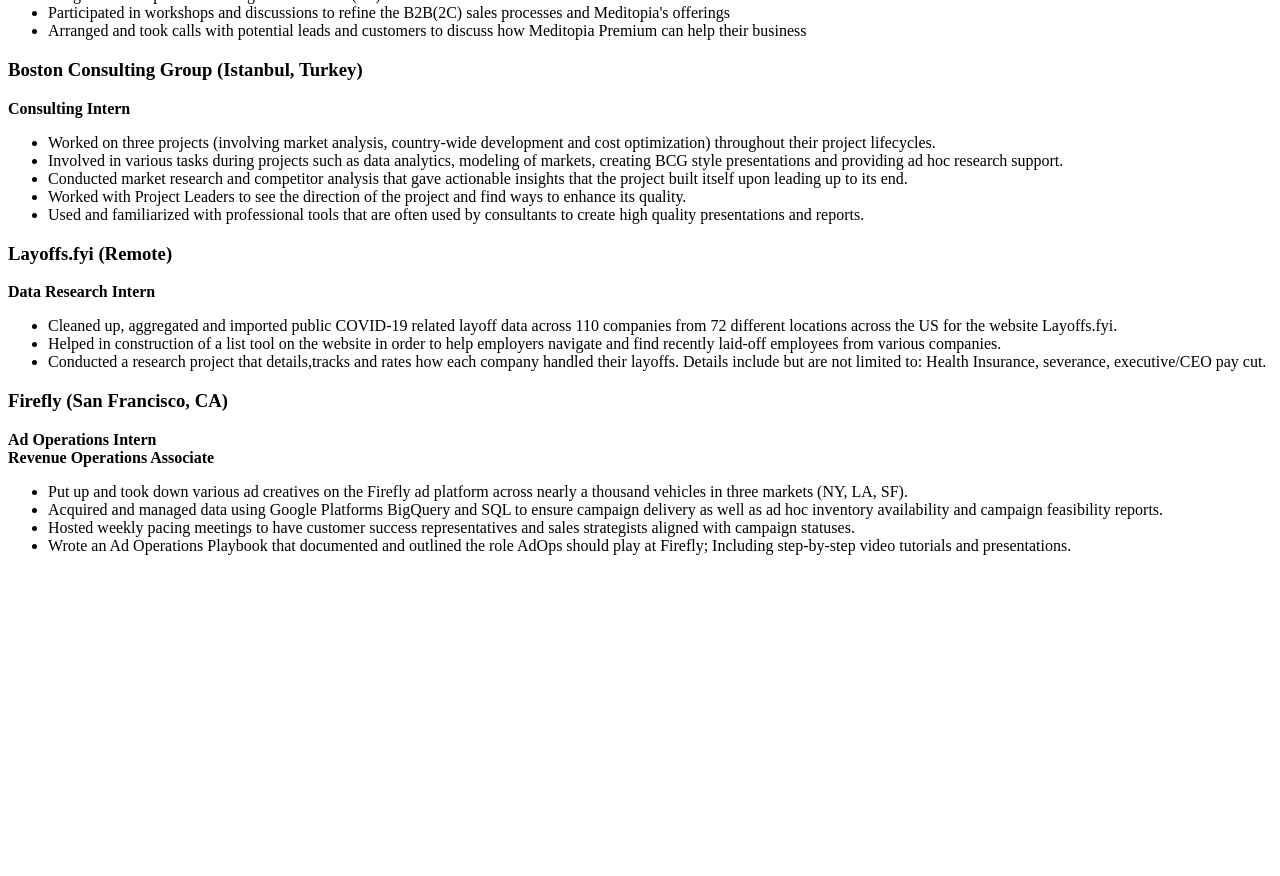
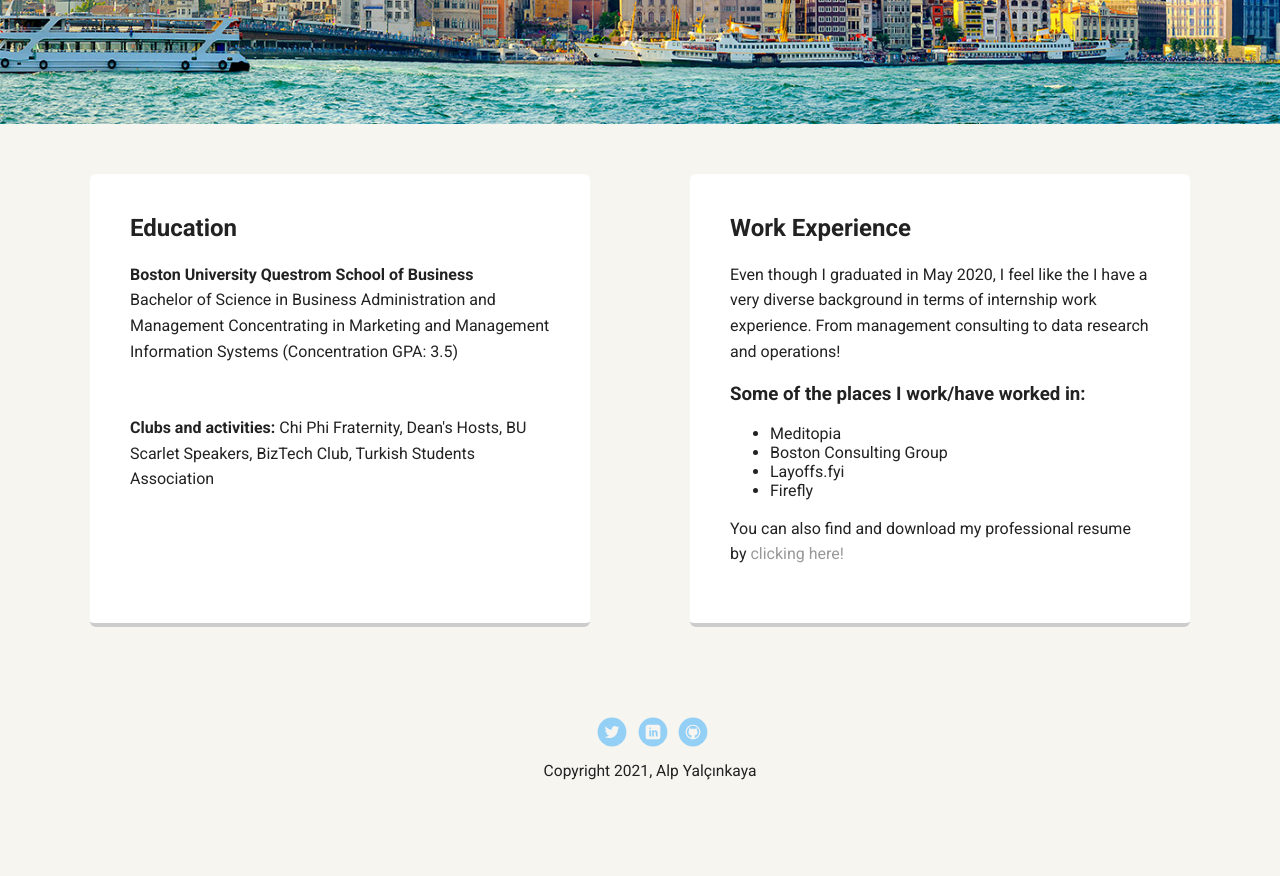
Before and after one commit to alpyalcinkaya/TechDegree-Project-1, a plain HTML site: page experience.html in a window 1280 px wide. Shown: the part 346-1222 px from the top of the page. Before the commit the page ends 917 px from the top, so only its background shows below. Drawn offline with Linux system fonts and the light colour scheme; a web font is replaced by a local one.

Commit message:
Linked CSS with Experiences page, tweaked content
-Reduced profile image size
-Changed the transform animation

```diff
--- a/experience.html
+++ b/experience.html
@@ -4,8 +4,11 @@
     <meta charset="UTF-8">
     <meta name="viewport" content="width=device-width, initial-scale=1.0">
     <title>Alp's Experiences</title>
+    <link rel="stylesheet" href="styles.css">
+    <link href="https://fonts.googleapis.com/css?family=Muli%7CRoboto:400,300,500,700,900" rel="stylesheet">
 </head>
 <body>
+
  <div class="main-nav">
     <ul class="nav">
         <li class="name">Alp Yalçınkaya</li>
@@ -14,57 +17,43 @@
     </ul>
  </div>
 
-  <main>
-    <section><!--Education Section-->
+  <header>
+    <img src="images/me.jpg" alt="Picture of Alp Yalçınkaya" class="profile-image">
+    <h1 class="tag name">Here's a bit about my experiences!</h1>
+  </header>
+
+  <main class="flex">
+    <section class="card"> <!--Education Section-->
         <h2>Education</h2>
         <p><strong>Boston University Questrom School of Business</strong><br>
         Bachelor of Science in Business Administration and Management Concentrating in Marketing and Management Information Systems (Concentration GPA: 3.5)
         </p>
+        </br>
+        <p><strong>Clubs and activities:</strong> Chi Phi Fraternity, Dean's Hosts, BU Scarlet Speakers, BizTech Club, Turkish Students Association</p>
     </section>
 
-    <section>  <!-- Work Experience section-->
+    <section class="card">  <!-- Work Experience section-->
         <h2>Work Experience</h2>
-            <h3>Meditopia (Istanbul, Turkey)</h3>
-            <p><strong>Jr. Business Development Manager</strong></p>
+        <p>Even though I graduated in May 2020, I feel like the I have a very diverse background in terms of internship work experience. From management consulting to data research and operations!</p>
+            <h3>Some of the places I work/have worked in:</h3>
             <ul>
-                <li>Lead B2B Meditopia Premium sales in the EMEA region</li>
-                <li>Integrated HubSpot to better log and track B2B(2C) sales</li>
-                <li>Participated in workshops and discussions to refine the B2B(2C) sales processes and Meditopia's offerings</li>
-                <li>Arranged and took calls with potential leads and customers to discuss how Meditopia Premium can help their business</li>
+                <li>Meditopia</li>
+                <li>Boston Consulting Group</li>
+                <li>Layoffs.fyi</li>
+                <li>Firefly</li>
             </ul>
-            <h3>Boston Consulting Group (Istanbul, Turkey)</h3>
-            <p><strong>Consulting Intern</strong></p>
-            <ul>
-                <li>Worked on three projects (involving market analysis, country-wide development and cost optimization) throughout their project lifecycles.</li>
-                <li>Involved in various tasks during projects such as data analytics, modeling of markets, creating BCG style presentations and providing ad hoc research support.</li>
-                <li>Conducted market research and competitor analysis that gave actionable insights that the project built itself upon leading up to its end.</li>
-                <li>Worked with Project Leaders to see the direction of the project and find ways to enhance its quality.</li>
-                <li>Used and familiarized with professional tools that are often used by consultants to create high quality presentations and reports.</li>
-            </ul>
+        <p>You can also find and download my professional resume by <a href="https://drive.google.com/file/d/1UKCB60I1sYR30ATrdbD-eCKXerd-CmOd/view?usp=sharing" target="_blank">clicking here!</a></p>
+    </section>
+  </main>
 
-            <h3>Layoffs.fyi (Remote)</h3>
-            <p><strong>Data Research Intern</strong></p>
-            <ul>
-                <li>Cleaned up, aggregated and imported public COVID-19 related layoff data across 110 companies from 72 different locations across the US for the website Layoffs.fyi.</li>
-                <li>Helped in construction of a list tool on the website in order to help employers navigate and find recently laid-off employees from various companies.</li>
-                <li>Conducted a research project that details,tracks and rates how each company handled their layoffs. Details include but are not limited to: Health Insurance, severance, executive/CEO pay cut.</li>
-            </ul>
-
-            <h3>Firefly (San Francisco, CA)</h3>
-            <p>
-                <strong>Ad Operations Intern</strong><br>
-                <strong>Revenue Operations Associate</strong>
-            </p>
-            <ul>
-                <li>Put up and took down various ad creatives on the Firefly ad platform across nearly a thousand vehicles in three markets (NY, LA, SF). </li>
-                <li>Acquired and managed data using Google Platforms BigQuery and SQL to ensure campaign delivery as well as ad hoc inventory availability and campaign feasibility reports. </li>
-                <li>Hosted weekly pacing meetings to have customer success representatives and sales strategists aligned with campaign statuses. </li>
-                <li>Wrote an Ad Operations Playbook that documented and outlined the role AdOps should play at Firefly; Including step-by-step video tutorials and presentations. </li>
-            </ul>
-
-    </section>
-
-  </main>
+  <footer>
+    <ul>
+      <li><a href="https://twitter.com/alpyalcinkaya98" class="social twitter" target="_blank">Twitter</a></li>
+      <li><a href="https://www.linkedin.com/in/alpyalcinkaya/" class="social linkedin" target="_blank">LinkedIn</a></li>
+      <li><a href="https://github.com/alpyalcinkaya" class="social github" target="_blank">Github</a></li>
+    </ul>
+    <p class="copyright">Copyright 2021, Alp Yalçınkaya</p>
+  </footer>
 
 </body>
 </html>
--- a/styles.css
+++ b/styles.css
@@ -69,12 +69,13 @@ header .profile-image {
   margin-top: 50px;
   width: 150px;
   height: 150px;
-  border-radius: 50%;
+  border-radius: 70%;
   border: 3px solid white;
   transition: all .5s;
 }
 header .profile-image:hover {
   transform: scale(1.2) rotate(720deg);
+  border-color:black
 }
 .tag {
   background-color: #efefef;
```
Also changed, not shown: index.html (+4 -4 lines), images/me.jpg, images/me.png (deleted), 2 other files.
